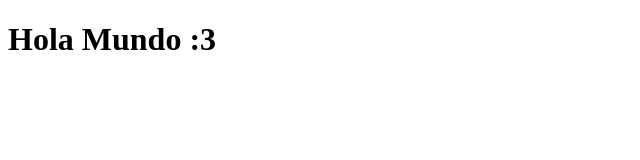
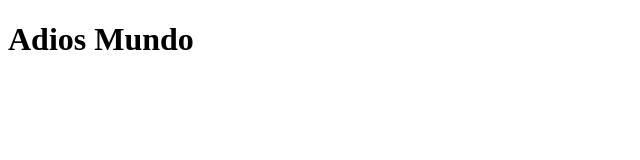
Before and after one commit to aaronBarrales/Ejemplo, a plain HTML site: page index.html in a window 1280 px wide. Shown: the whole page, without its empty margins (0-640 px from the left). Drawn offline with Linux system fonts and the light colour scheme.

Commit message:
Nueva Rama

```diff
--- a/index.html
+++ b/index.html
@@ -4,6 +4,6 @@
 	<title>Hola uwu</title>
 </head>
 <body>
-	<h1>Hola Mundo :3</h1>
+	<h1>Adios Mundo</h1>
 </body>
 </html>
```
